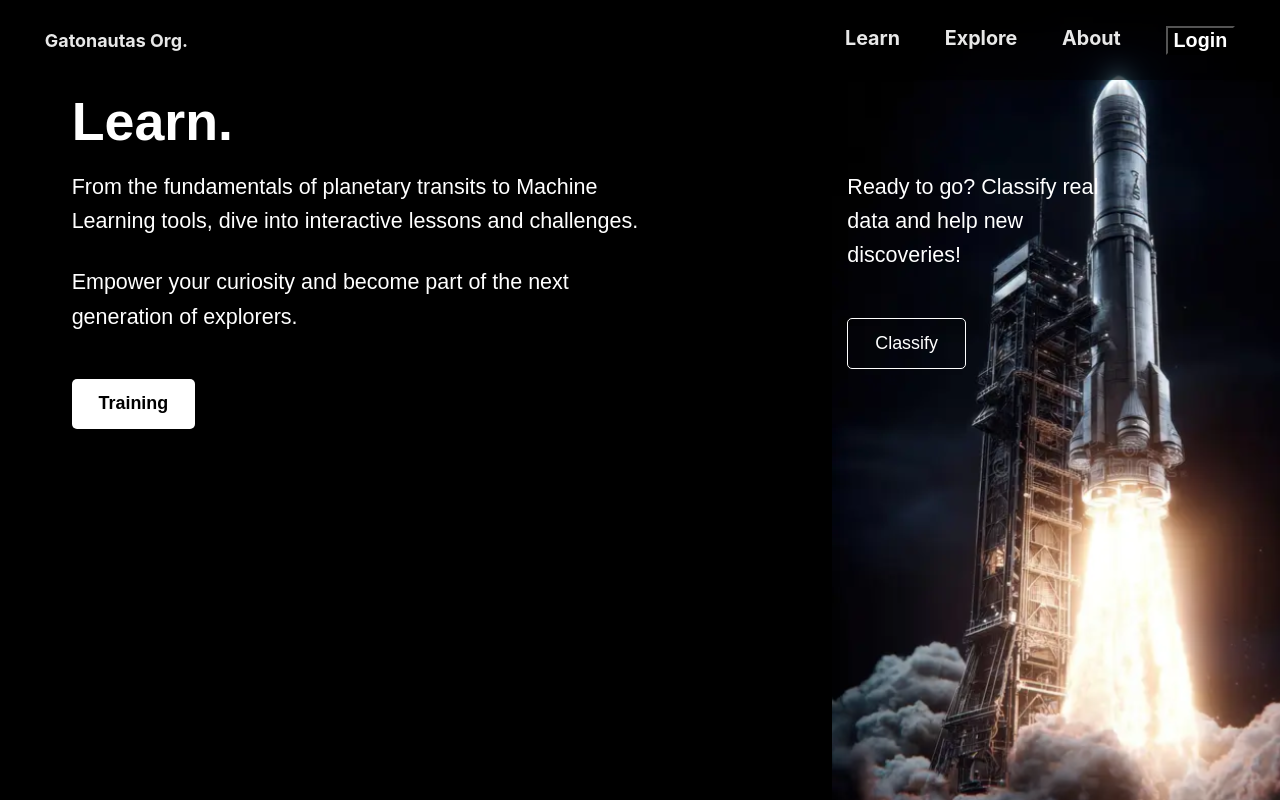
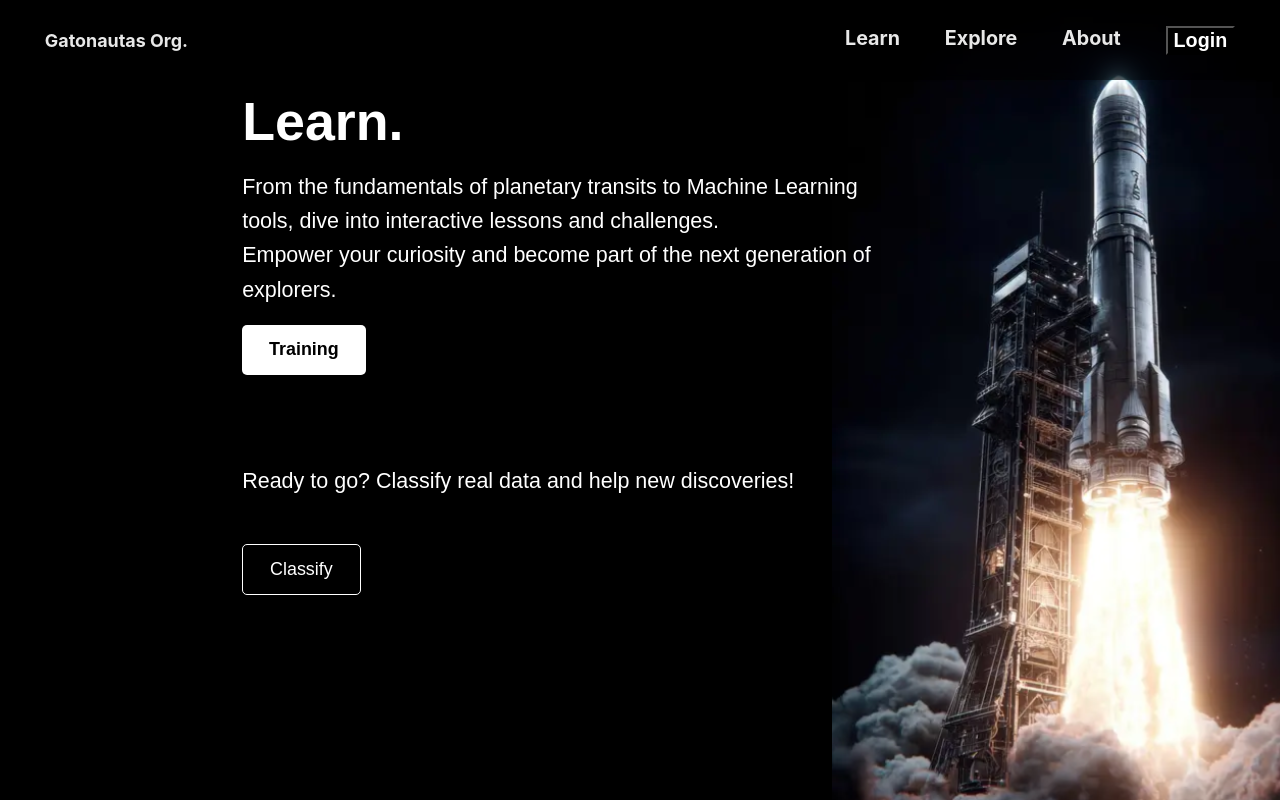
Before and after one commit to Mykaell-Max/Gatonautas, a React (Vite) app in the folder web/front-end/: page /Learn in a window 1280 px wide. Built offline with nearby package versions, Linux system fonts and the light colour scheme.

Commit message:
Learn vertical

```diff
--- a/web/front-end/src/pages/Learn/Learn.css
+++ b/web/front-end/src/pages/Learn/Learn.css
@@ -4,14 +4,14 @@
   min-height: 100vh;
   padding: 2rem;
   font-family: Arial, Helvetica, sans-serif;
-  position: fixed;
-  inset: 0;
-  /* Removido: overflow-y: auto; */
-  overflow: hidden; /* Evita qualquer scroll */
+  /* position: fixed;  remove */
+  /* inset: 0; remove */
+  overflow: hidden; /* evita scroll interno */
 }
 
+
 .learn-text {
-  max-width: none!important;
+  max-width: 70%;
 }
 
 /* Hero layout */
@@ -19,7 +19,7 @@
   display: flex;
   flex-direction: column;
   gap: 3rem;
-  margin-top: 5rem;
+  margin-top: 1rem;
   padding: 0 2rem;
 }
 
@@ -48,6 +48,7 @@
   font-size: 1.2rem;
   line-height: 1.6;
   margin: 0;
+  width: 80%;
 }
 
 /* Botões */
@@ -86,6 +87,11 @@
 
 .classify:hover {
   background: white;
+  color: black;
+}
+
+.training:hover {
+  background: #ffcc00;
   color: black;
 }
 
--- a/web/front-end/src/pages/Learn/LearnView.tsx
+++ b/web/front-end/src/pages/Learn/LearnView.tsx
@@ -18,9 +18,9 @@ const LearnView: React.FC = () => {
         {/* Bloco de texto */}
         <div className="learn-text">
           <h1>Learn.</h1>
-          <div className="learn-grid">
+
             {/* Coluna da esquerda */}
-            <div className="learn-left">
+
 
                 <p>
                   From the fundamentals of planetary transits to Machine Learning tools, dive into interactive lessons and challenges.
@@ -33,7 +33,7 @@ const LearnView: React.FC = () => {
                   <button className="training">Training</button>
                 </Link>
               </div>
-            </div>
+
 
             {/* Coluna da direita */}
             <div className="learn-right">
@@ -42,7 +42,7 @@ const LearnView: React.FC = () => {
                 <button className="classify">Classify</button>
               </div>
             </div>
-          </div>
+
         </div>
       </div>
 
```
